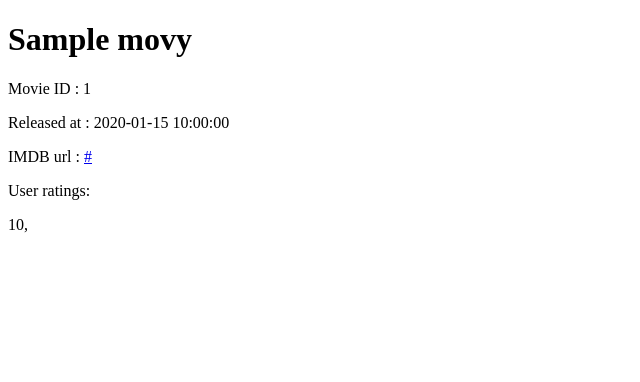
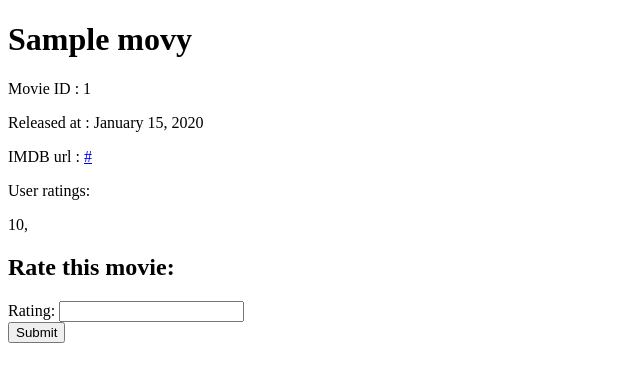
Before and after one commit to ktikeda/ratings, a Flask app: page /movies/1 in a window 1280 px wide. Shown: the top 382 px of the page, without its empty margins (0-640 px from the left). Run offline with Flask 2, Linux system fonts and the light colour scheme; the visitor is signed in with stand-in values (Sample User, id 1); tables that the repository leaves empty hold one stand-in row (values such as "Sample post").

Commit message:
Users can now add or update ratings"

```diff
--- a/server.py
+++ b/server.py
@@ -12,6 +12,8 @@ from model import User, Rating, Movie, connect_to_db, db
 from flask_debugtoolbar import DebugToolbarExtension
 
 from model import connect_to_db, db
+
+from datetime import datetime
 
 
 app = Flask(__name__)
@@ -67,8 +69,36 @@ def movie_list():
 def movie_ratings(movie_id):
     """Info about movie including past ratings plus ratings form."""
     movie = Movie.query.options(db.joinedload('ratings')).get(movie_id)
+    release_date = datetime.strftime(movie.released_at, '%B %-d, %Y')
 
-    return render_template('movie_profile.html', movie=movie)
+    all_ratings = ""
+
+    # all_ratings = ', '.join([movie.score for movie in movie.ratings])
+
+
+    return render_template('movie_profile.html', movie=movie, released_at=release_date, all_ratings=all_ratings)
+
+@app.route('/movies/<movie_id>', methods=["POST"])
+def add_rating(movie_id):
+    """Adds new rating to db or updates existing rating for user."""
+
+    new_score = request.form.get("score")
+    user = session['user_id']
+
+    q = Rating.query.filter(Rating.movie_id == movie_id, Rating.user_id == user).first()
+    print q
+    if q: #if list is not empty
+        q.score = new_score
+        db.session.commit()
+        flash("Your rating has been updated")
+
+    else:
+        new_movie_rating = Rating(score=new_score, movie_id=movie_id, user_id=user)
+        db.session.add(new_movie_rating)
+        db.session.commit()
+        flash("Your rating has been added")
+
+    return redirect('/movies/' + str(movie_id))
 
 
 @app.route('/register')
--- a/templates/movie_profile.html
+++ b/templates/movie_profile.html
@@ -7,7 +7,7 @@
 <h1>{{ movie.title }}</h1>
 
 <p>Movie ID : {{ movie.movie_id }}</p>
-<p>Released at : {{ movie.released_at }}</p>
+<p>Released at : {{ released_at }}</p>
 <p>IMDB url : <a href="{{ movie.imdb_url }}">{{ movie.imdb_url }}</a></p>
 <p>User ratings:</p>
 <p>
@@ -18,4 +18,13 @@
     {% endfor %}
 </p>
 
+{% if 'user_id' in session %}
+<h2>Rate this movie:</h2>
+<form action="/movies/{{ movie.movie_id }}" method="POST">
+	Rating: <input type="text" name="score"><br>
+	<input type="submit" value="Submit">
+</form>
+
+{% endif %}
+
 {% endblock %}
```
